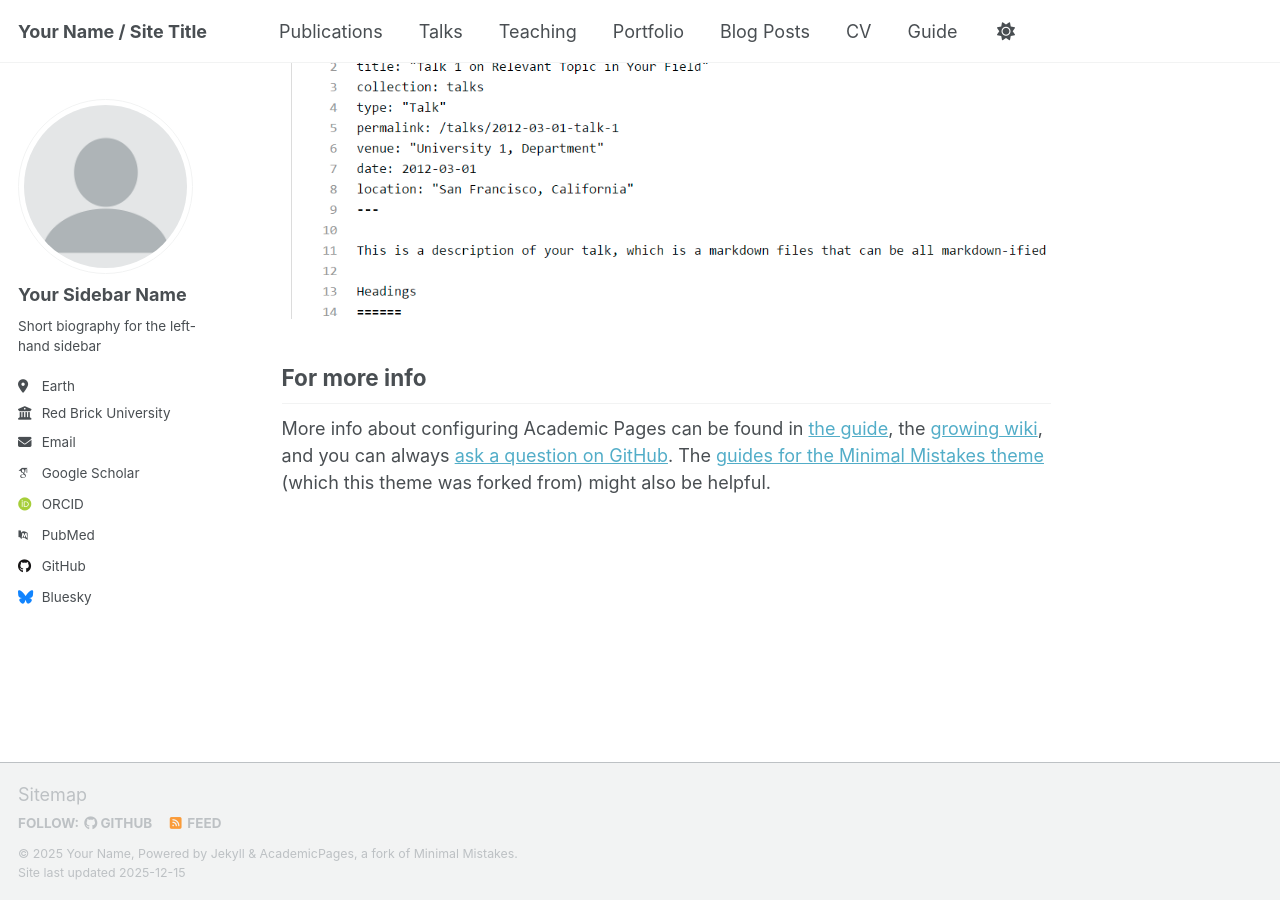
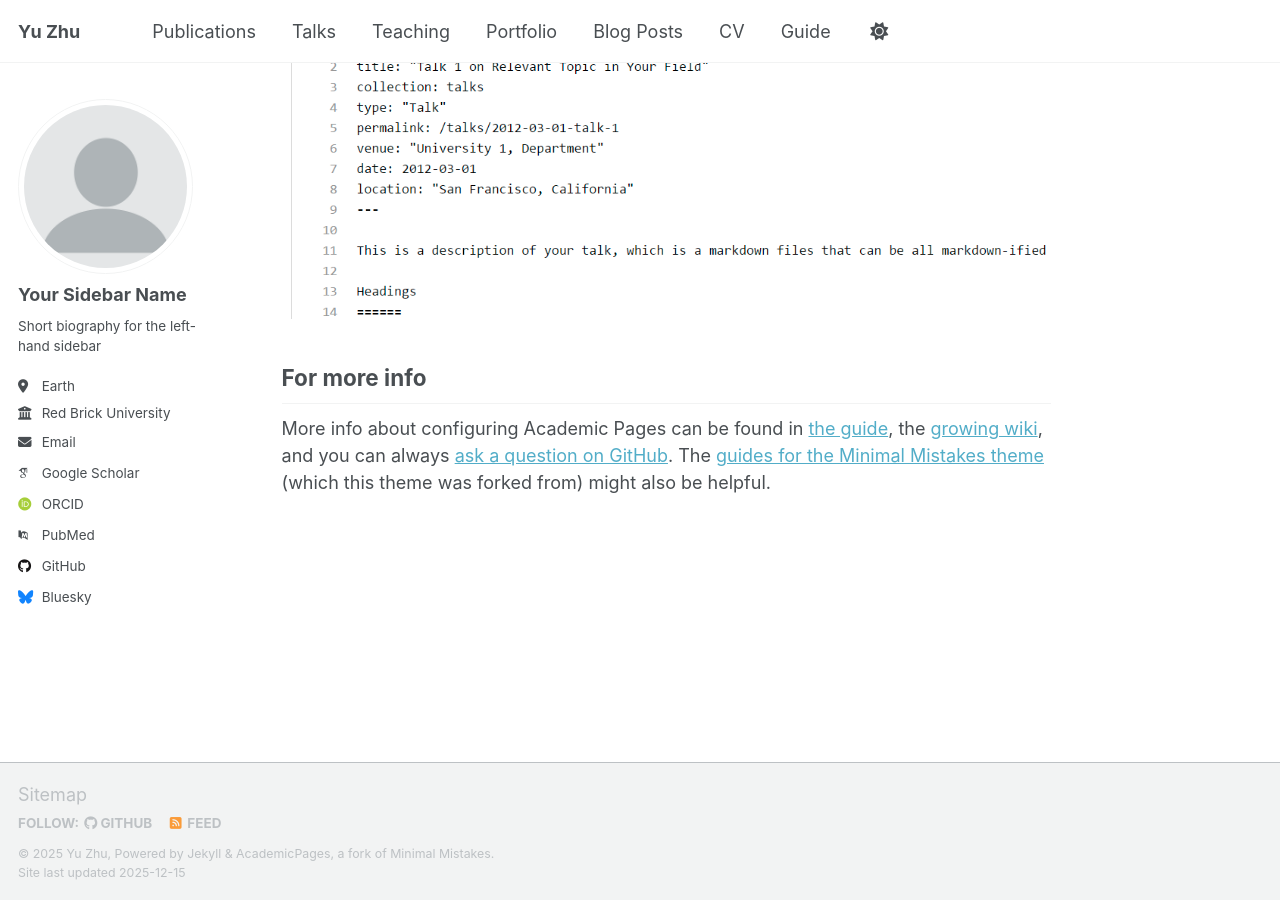
Before and after one commit to yuzhu1778/yuzhu1778.github.io, a Jekyll site: the page built from _pages/about.md, in a window 1280 px wide and 900 px high, scrolled down 2880 px. Built offline with Jekyll 4.4.1, drawn with Linux system fonts in a browser that asks for light colours; some web fonts are replaced; a script that is not in the unit is left out.

Commit message:
Update site title and name in config

```diff
--- a/_config.yml
+++ b/_config.yml
@@ -9,9 +9,9 @@
 # Basic Site Settings
 locale                   : "en-US"
 site_theme               : "default" # Currently available options are "default", "air"
-title                    : "Your Name / Site Title"
+title                    : "Yu Zhu"
 title_separator          : "-"
-name                     : &name "Your Name"
+name                     : &name "Yu Zhu"
 description              : &description "Your Name's academic portfolio"   # Update this with a general description of your site, this is the default if not overridden by a page
 url                      : https://academicpages.github.io # The base hostname & protocol for your site e.g. "https://[your GitHub username].github.io",
                                                            # or if you already have some other page hosted on Github then use "https://[your GitHub username].github.io/[Your Repo Name]"
```
